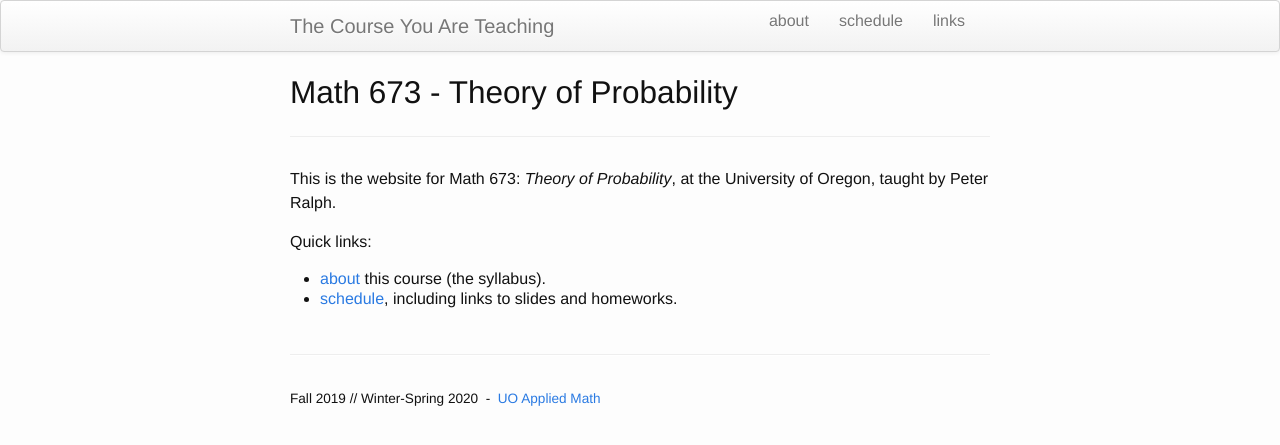
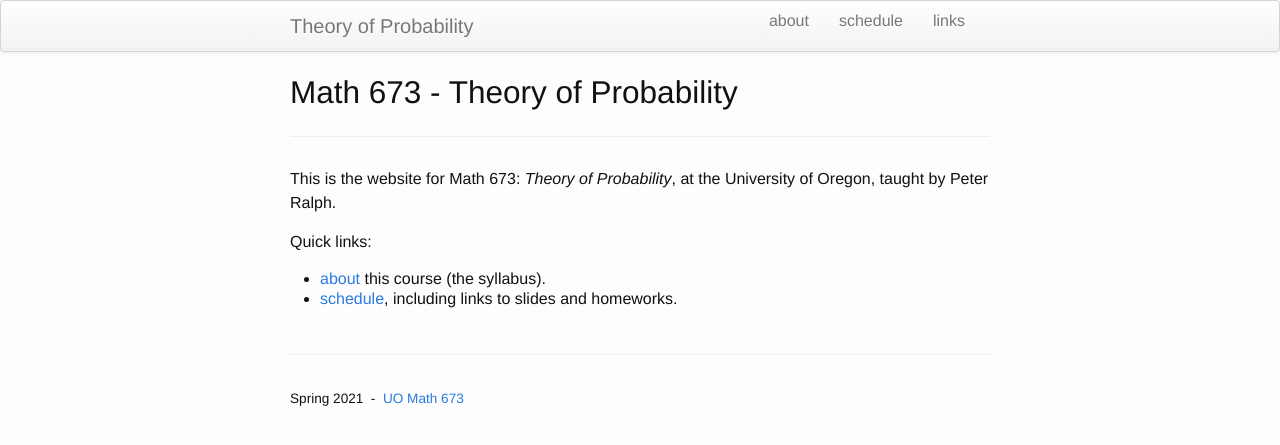
Before and after one commit to petrelharp/probability_theory, a Jekyll site: the page built from index.md, in a window 1280 px wide. Shown: the top 445 px of the page. Built offline with Jekyll 4.4.1, drawn with Linux system fonts in a browser that asks for light colours.

Commit message:
theme update

```diff
--- a/_config.yml
+++ b/_config.yml
@@ -8,7 +8,7 @@ highlighter: rouge
 # Themes are encouraged to use these universal variables
 # so be sure to set them if your theme uses them.
 #
-title : The Course You Are Teaching
+title : Theory of Probability
 author :
   name : Peter Ralph
   email : petrelharp@gmail.com
@@ -16,7 +16,7 @@ author :
   twitter : nil
   feedburner : nil
 
-production_url : http://petrelharp.github.io/course_website
+production_url : http://petrelharp.github.io/probability_theory
 
 # Tell Github to use the kramdown markdown interpreter
 # (see https://help.github.com/articles/migrating-your-pages-site-from-maruku)
@@ -54,7 +54,7 @@ JB :
   #   - Only the following values are falsy: ["", null, false]
   #   - When setting BASE_PATH it must be a valid url.
   #     This means always setting the protocol (http|https) or prefixing with "/"
-  BASE_PATH : https://petrelharp.github.io/course_website
+  BASE_PATH : https://petrelharp.github.io/probability_theory
 
   # By default, the asset_path is automatically defined relative to BASE_PATH plus the enabled theme.
   # ex: [BASE_PATH]/assets/themes/[THEME-NAME]
--- a/_includes/themes/twitter/default.html
+++ b/_includes/themes/twitter/default.html
@@ -45,8 +45,8 @@
       <footer>
         <p><small>
           <!-- start of footer -->
-          Fall 2019 // Winter-Spring 2020 &nbsp;-&nbsp;
-          <a href="https://petrelharp.github.io/course_website">UO Applied Math</a>
+          Spring 2021 &nbsp;-&nbsp;
+          <a href="https://petrelharp.github.io/probability_theory">UO Math 673</a>
           <!-- end of footer -->
         </small></p>
       </footer>
```
Also changed, not shown: Gemfile.lock, README.md.
